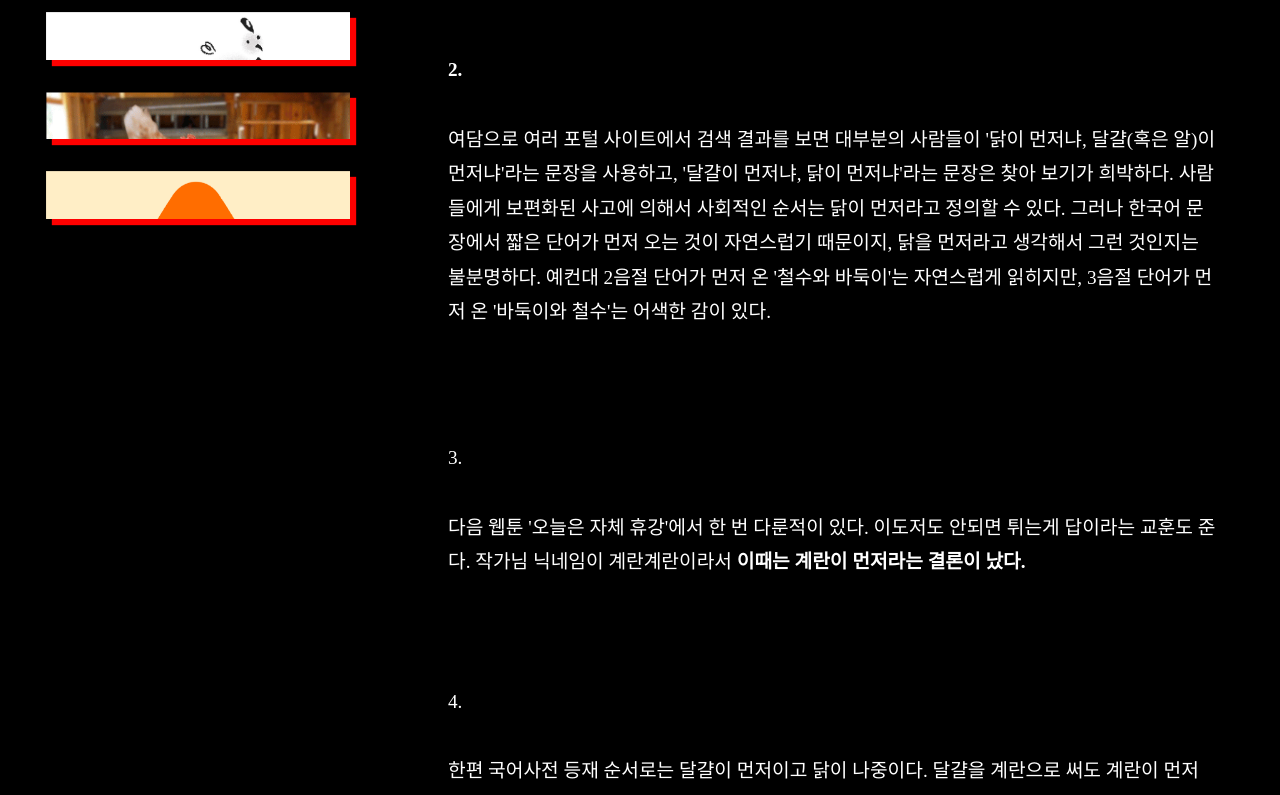
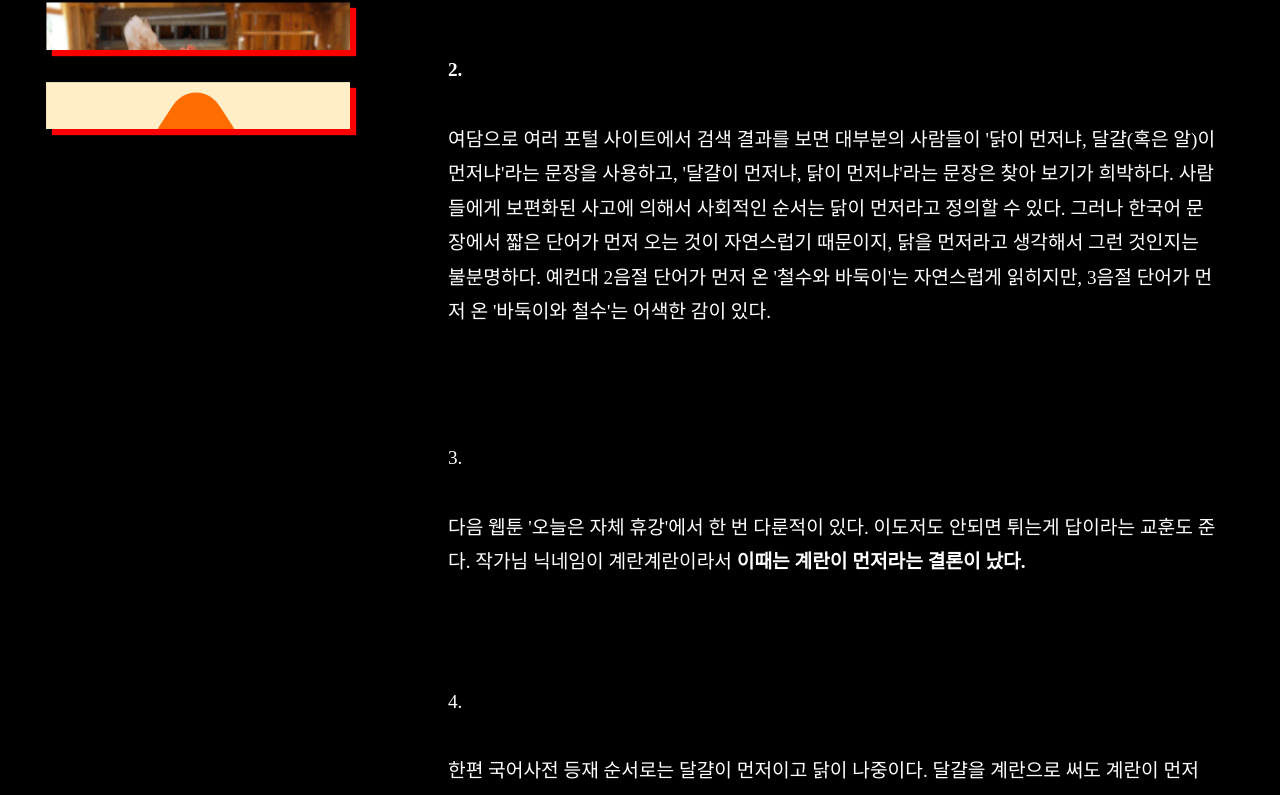
Before and after one commit to kimsurn/cmco, a plain HTML site: page chicken.html in a window 1280 px wide. Shown: the part 484-1279 px from the top of the page. Drawn offline with Linux system fonts and the light colour scheme.

Commit message:
Update chicken.html

```diff
--- a/chicken.html
+++ b/chicken.html
@@ -53,7 +53,7 @@ h1,h2,p1,p2{font-family: 'Permanent Marker', cursive;}
 		position: absolute; top: 140px; left: 500px; opacity: 0; transition: all 2s; display: none; }
 
 	#mydiv {width: 25%; height: 100%; position: fixed;
-		overflow: hidden; display: block; margin-left: 3%; float: left; margin-top:10%; }
+		overflow: hidden; display: block; margin-left: 3%; float: left; margin-top:3%; }
 	h2:hover { text-shadow: 3px 3px 2px black; background-color: white; width: 95%; }
 	h3:hover { box-shadow: 7px 7px 2px red; background-color: white; width: 95%; color: black; font-weight: 900; width: 100%;}
 	h4:hover { box-shadow: 7px 7px 2px red; background-color: white; width: 95%; color: black; font-weight: 900; width: 100%;}
```
